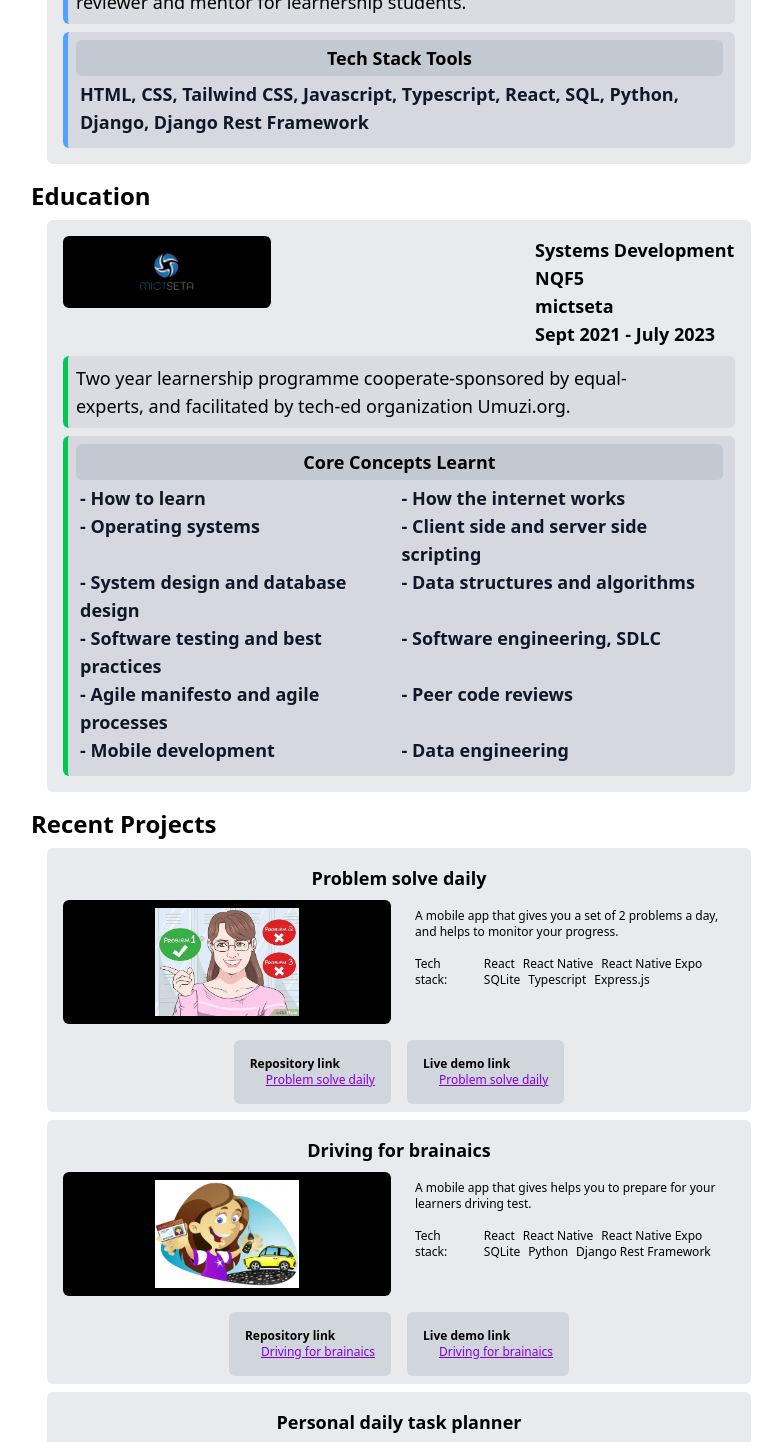
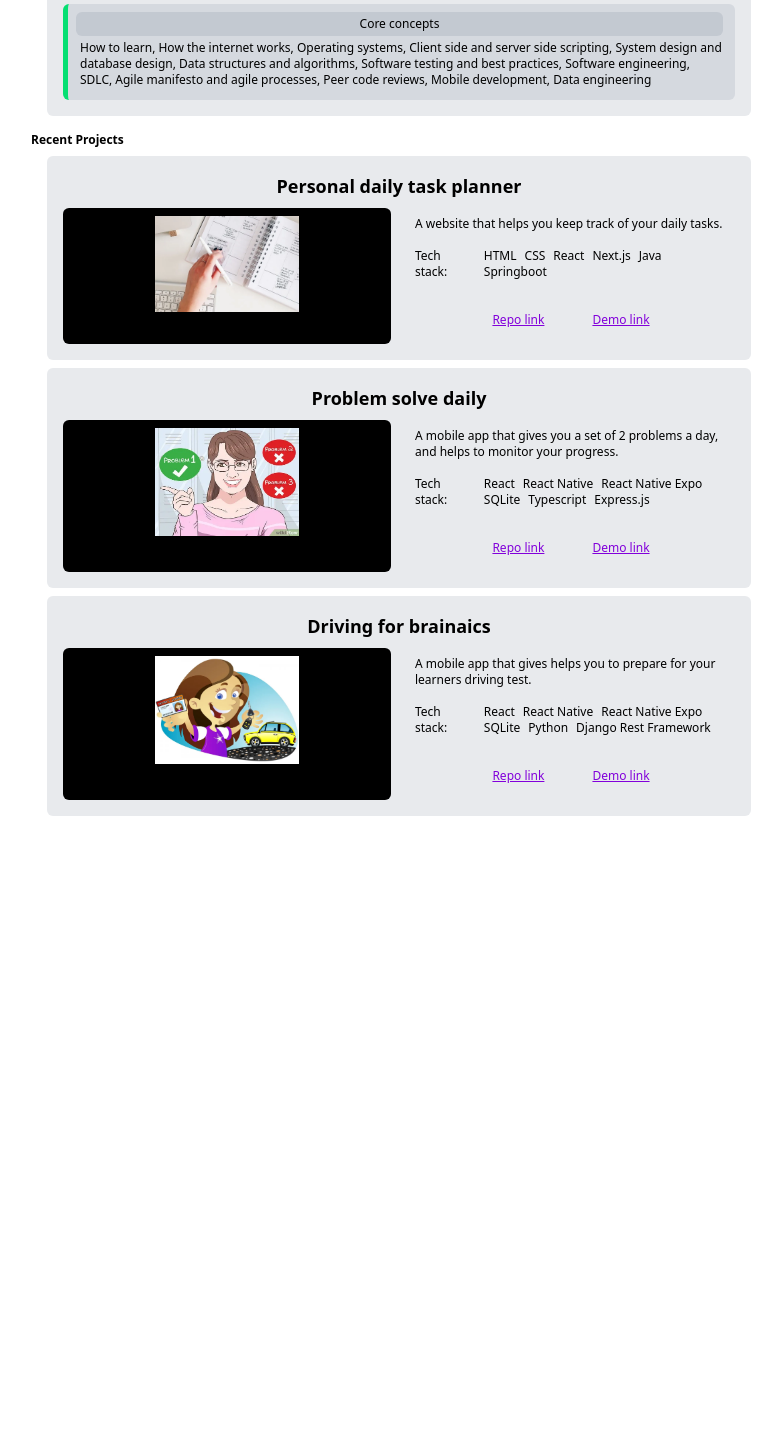
Before and after one commit to mfanaKoPitori/portfolio, a Next.js app: page / in a window 1280 px wide. Shown: the part 1060-2502 px from the top of the page, without its empty margins (241-1023 px from the left). After the commit the page ends 1940 px from the top, so only its background shows below. Built offline with nearby package versions, Linux system fonts and the light colour scheme.

Commit message:
fix: default text sizes and default text fonts

```diff
--- a/pages/components/Education.tsx
+++ b/pages/components/Education.tsx
@@ -9,7 +9,7 @@ type EducationProps = {
   imageHeight: number;
   durationDur: string;
   courseHighlights: string;
-  skillsList: string[];
+  skillsList: string;
 };
 
 export default function Education({
@@ -36,7 +36,7 @@ export default function Education({
           />
         </section>
 
-        <section className="font-bold text-xs lg:text-lg p-0 lg:w-50">
+        <section className="font-bold text-xs p-0 lg:w-50">
           <p className="p-0 m-0">{qualificationName}</p>
           <p className="p-0 m-0">{qualificationLevel}</p>
           <p>{schoolName}</p>
@@ -48,15 +48,13 @@ export default function Education({
         <p className="w-11/12 p-2 text-left">{courseHighlights}</p>
       </section>
 
-      <section className="grid w-full bg-gray-300/80 p-2 rounded-md space-x-1 text-xs lg:text-lg font-bold border-l-5 border-green-500">
+      <section className="grid w-full bg-gray-300/80 p-2 rounded-md space-x-1 text-xs border-l-5 border-green-400">
         <h3 className="grid justify-center bg-gray-400/30 p-1 rounded-md">
-          Core Concepts Learnt
+          Core concepts
         </h3>
-        <ul className="grid grid-cols-1 lg:grid-cols-2 whitespace-normal break-words p-1 justify-left text-gray-900 text-xs xl:text-lg font-bold">
-          {skillsList?.map((skill, index) => (
-            <li key={index}>- {skill}</li>
-          ))}
-        </ul>
+        <p className="grid whitespace-normal break-words p-1 justify-center text-xs">
+          {skillsList}
+        </p>
       </section>
     </section>
   );
--- a/pages/components/Project.tsx
+++ b/pages/components/Project.tsx
@@ -21,13 +21,13 @@ export default function Project({
     <section className="grid bg-gray-300/50 space-y-2 py-2 px-4 rounded-md">
       <p className=" m-0 font-bold text-lg text-center p-2">{projectName}</p>
       <section className="w-full grid lg:flex lg:justify-between space-y-2 lg:space-x-4 lg:align-baseline">
-        <section className="lg:w-3/6 bg-black rounded-md justify-items-center">
+        <section className="lg:w-3/6 bg-black rounded-md justify-items-center align-middle">
           <Image
             src={imageName}
             height={imageHeight}
             width={imageWidth}
             alt={`${projectName}_logo`}
-            className=" bg-black rounded-md p-2"
+            className=" bg-black rounded-md p-2 justify-self-center"
           />
         </section>
 
@@ -41,28 +41,21 @@ export default function Project({
               ))}
             </ul>
           </section>
-        </section>
-      </section>
 
-      <section className="flex space-x-4 w-full text-xs text-left justify-center">
-        <section className="grid space-x-2 bg-gray-300 p-4 rounded-md">
-          <h5 className="font-bold">Repository link</h5>
-          <a
-            href="http://google.com"
-            className="text-purple-700 underline pl-4"
-          >
-            {projectName}
-          </a>
-        </section>
+          <section className="flex space-x-4 w-full text-xs text-left justify-center p-2">
+            <section className="grid space-x-2 p-4 rounded-md">
+              <a href="http://google.com" className="text-purple-700 underline">
+                Repo link
+              </a>
+            </section>
 
-        <section className="grid space-x-2 bg-gray-300 p-4 rounded-md">
-          <h5 className="font-bold">Live demo link</h5>
-          <a
-            href="http://google.com"
-            className="text-purple-700 underline pl-4"
-          >
-            {projectName}
-          </a>
+            <section className="grid space-x-2 p-4 rounded-md">
+              <h5 className="font-bold"></h5>
+              <a href="http://google.com" className="text-purple-700 underline">
+                Demo link
+              </a>
+            </section>
+          </section>
         </section>
       </section>
     </section>
--- a/pages/components/WorkExperience.tsx
+++ b/pages/components/WorkExperience.tsx
@@ -34,7 +34,7 @@ export default function WorkExperience({
           />
         </section>
 
-        <section className="font-bold text-xs lg:text-lg p-0 lg:w-50">
+        <section className="font-bold text-xs p-0 lg:w-50">
           <p className="p-0 m-0">{role}</p>
           <p>{companyName}</p>
           <p>{durationDur}</p>
@@ -45,11 +45,11 @@ export default function WorkExperience({
         <p className="w-11/12 p-2 text-left">{workHighlights}</p>
       </section>
 
-      <section className="grid w-full bg-gray-300/80 p-2 rounded-md space-x-1 text-xs lg:text-lg font-bold border-l-5 border-blue-400">
+      <section className="grid w-full bg-gray-300/80 p-2 rounded-md space-x-1 text-xs border-l-5 border-blue-400">
         <h3 className="grid justify-center bg-gray-400/30 p-1 rounded-md">
           Tech Stack Tools
         </h3>
-        <p className="grid whitespace-normal break-words p-1 justify-center text-gray-900 text-xs lg:text-lg font-bold">
+        <p className="grid whitespace-normal break-words p-1 justify-center text-xs">
           {skillsList}
         </p>
       </section>
--- a/pages/index.tsx
+++ b/pages/index.tsx
@@ -6,7 +6,7 @@ import Project from "./components/Project";
 
 export default function Home() {
   return (
-    <section className="grid space-y-2 py-4 2xl:bg-gray-100 lg:space-y-8 text-sm lg:text-lg w-11/12 sm:w-3/4 md:w-3/5 2xl:w-3/6 2xl:mt-2 2xl:mb-2 justify-self-center">
+    <section className="grid space-y-2 py-4 2xl:bg-gray-100 lg:space-y-8 text-xs w-11/12 sm:w-3/4 md:w-3/5 2xl:w-3/6 2xl:mt-2 2xl:mb-2 justify-self-center">
       <header className="grid justify-center justify-items-center space-y-4">
         <Image
           src="/headshot.jpg"
@@ -15,11 +15,11 @@ export default function Home() {
           alt="picture of raymond Mawina"
           className="rounded-full"
         />
-        <h1 className="text-2xl lg:text-4xl font-bold">Raymond Mawina</h1>
+        <h1 className="font-bold">Raymond Mawina</h1>
       </header>
       <main className="grid space-y-4 p-4">
         <section className="grid space-y-2">
-          <h2 className="font-bold text-xl lg:text-2xl">Biography</h2>
+          <h2 className="font-bold">Biography</h2>
           <section className="space-y-2 mx-4">
             <p>
               I am a junior software developer based in Pretoria, South Africa.
@@ -38,7 +38,7 @@ export default function Home() {
         </section>
 
         <section className="grid space-y-2">
-          <h2 className="font-bold text-xl lg:text-2xl">Work Experience</h2>
+          <h2 className="font-bold">Work Experience</h2>
           <section className="grid space-y-2 mx-4">
             <WorkExperience
               companyName="umbono cloud"
@@ -65,7 +65,7 @@ export default function Home() {
         </section>
 
         <section className="grid space-y-2">
-          <h2 className="font-bold text-xl lg:text-2xl">Education</h2>
+          <h2 className="font-bold">Education</h2>
           <section className="grid space-y-2 mx-4">
             <Education
               schoolName="mictseta"
@@ -76,27 +76,32 @@ export default function Home() {
               imageHeight={70}
               durationDur="Sept 2021 - July 2023"
               courseHighlights={`Two year learnership programme cooperate-sponsored by equal-experts, and facilitated by tech-ed organization Umuzi.org.`}
-              skillsList={[
-                "How to learn",
-                "How the internet works",
-                "Operating systems",
-                "Client side and server side scripting",
-                "System design and database design",
-                "Data structures and algorithms",
-                "Software testing and best practices",
-                "Software engineering, SDLC",
-                "Agile manifesto and agile processes",
-                "Peer code reviews",
-                "Mobile development",
-                "Data engineering",
-              ]}
+              skillsList={
+                "How to learn, How the internet works, Operating systems, Client side and server side scripting, System design and database design, Data structures and algorithms, Software testing and best practices, Software engineering, SDLC, Agile manifesto and agile processes, Peer code reviews, Mobile development, Data engineering"
+              }
             />
           </section>
         </section>
 
         <section className="grid space-y-2">
-          <h2 className="font-bold text-xl lg:text-2xl">Recent Projects</h2>
+          <h2 className="font-bold">Recent Projects</h2>
           <section className="grid space-y-2 mx-4">
+            <Project
+              projectName="Personal daily task planner"
+              imageName="/personal_daily_task_planner_logo.webp"
+              imageWidth={160}
+              imageHeight={100}
+              projectDesc={`A website that helps you keep track of your daily tasks.`}
+              stackList={[
+                "HTML",
+                "CSS",
+                "React",
+                "Next.js",
+                "Java",
+                "Springboot",
+              ]}
+            />
+
             <Project
               projectName="Problem solve daily"
               imageName="/problem_solve_daily_logo.webp"
@@ -112,6 +117,7 @@ export default function Home() {
                 "Express.js",
               ]}
             />
+
             <Project
               projectName="Driving for brainaics"
               imageName="/driving_for_brainiacs_logo.webp"
@@ -127,22 +133,6 @@ export default function Home() {
                 "Django Rest Framework",
               ]}
             />
-
-            <Project
-              projectName="Personal daily task planner"
-              imageName="/personal_daily_task_planner_logo.webp"
-              imageWidth={160}
-              imageHeight={100}
-              projectDesc={`A website that helps you keep track of your daily tasks.`}
-              stackList={[
-                "HTML",
-                "CSS",
-                "React",
-                "Next.js",
-                "Java",
-                "Spingboot",
-              ]}
-            />
           </section>
         </section>
       </main>
```
